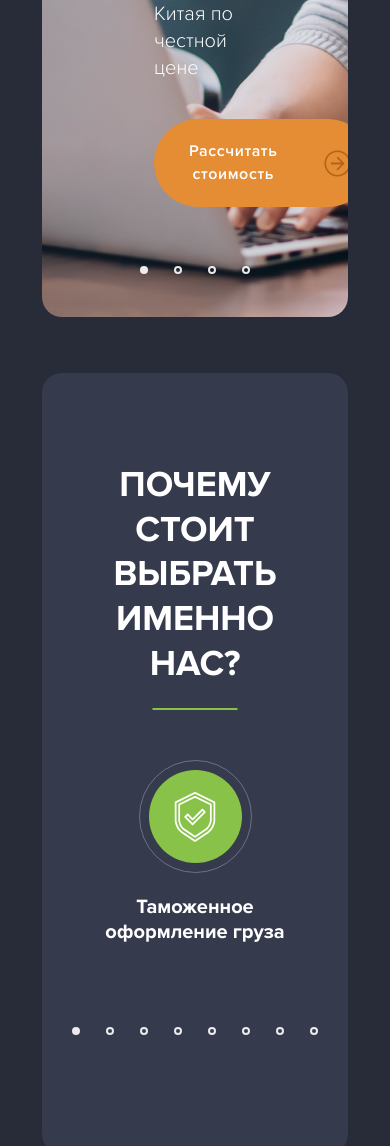
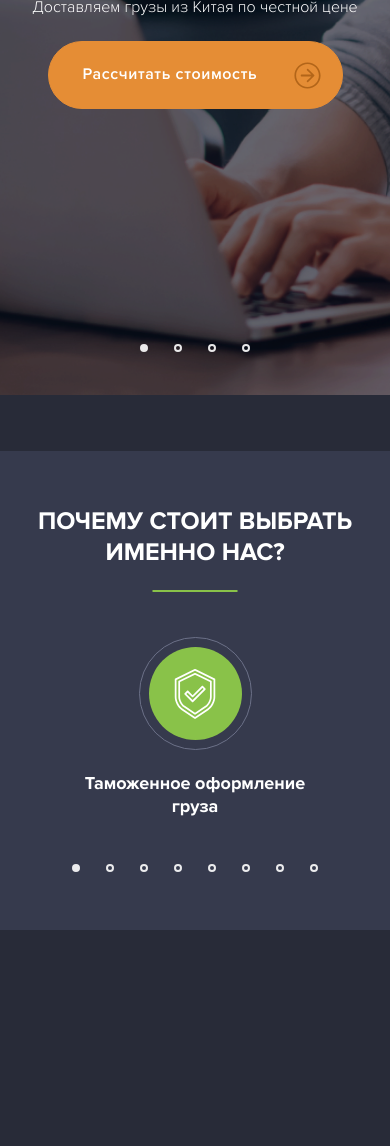
Before and after one commit to S-wq/Master_Tao, a website: page dev/index.html in a window 390 px wide. Shown: the part 450-1596 px from the top of the page. After the commit the page ends 1414 px from the top, so only its background shows below. Drawn offline with nearby package versions, Linux system fonts and the light colour scheme; files that its build step writes are made by us from their sources.

Commit message:
Adv mobile vers

```diff
--- a/dev/assets/js/custom.js
+++ b/dev/assets/js/custom.js
@@ -15,12 +15,20 @@ $(document).ready(function() {
     speed: 500,
     slidesToShow: 1,
     slidesToScroll: 1,
-    appendArrows: '.first-screen-nav'
+    appendArrows: '.first-screen-nav',
+    responsive: [
+      {
+        breakpoint: 991,
+        settings: {
+          arrows: false
+        }
+      }
+    ]
   });
   $('.first-screen').append($('.first-screen-nav'));
 
 
-  mobileOnlySlider("#advanages-slider", true, false, 1024);
+  mobileOnlySlider("#advanages-slider", true, false, 991);
 
   function mobileOnlySlider($slidername, $dots, $arrows, $breakpoint) {
     var slider = $($slidername);
--- a/dev/sass/media/_media_max_width991.scss
+++ b/dev/sass/media/_media_max_width991.scss
@@ -1,6 +1,20 @@
 @media screen and (max-width: 991px) {
+    h1,
+    .h1 {
+        font-size: 32px;
+    }
+
+    h2,
+    .h2 {
+        font-size: 25px;
+    }
+    h5,
+    .h5 {
+        font-size: 18px;
+    }
     .container {
-        padding: 0 20px;
+        padding: 1px 20px 0;
+        z-index: 2;
     }
     header {
         .navbar {
@@ -44,4 +58,67 @@
         background-color: $bg-secondary;
         transform: translate(0, 16px);
     }
+    .first-screen-item {
+        min-height: calc(100vh - 67px);
+        padding: 0;
+        border-radius: 0;
+        text-align: center;
+        &:before {
+            content: '';
+            position: absolute;
+            left: 0;
+            top: 0;
+            right: 0;
+            bottom: 0;
+            background-color: #04051115;
+            z-index: 1;
+
+        }
+        .btn {
+            width: 295px;
+            &.btn-lg {
+
+                .icon {
+                    margin: 0 -14px 0 37px;
+            }
+            }
+        }
+    }
+    .first-screen-title {
+        font-size: 32px;
+        text-align: center;
+        margin: 0 auto 3px;
+    }
+    .first-screen-subtitle {
+        font-size: 16px;
+        text-align: center;
+        margin: 12px auto 22px;
+        max-width: 991px;
+    }
+    .first-screen {
+        max-width: 100%;
+    }
+    section.container-fluid, .container-fluid.first-screen {
+        padding: 54px 0px 60px;
+        position: relative;
+        &:before {
+            content: "";
+            border-radius: 0px;
+            position: absolute;
+            left: 0;
+            right: 0;
+            top: 0;
+            bottom: 0;
+            height: 479px;
+
+        }
+        .slick-dots{
+            position: absolute;
+            bottom: 0px;
+        }
+    }
+    .template-title{
+        margin-bottom: 45px;
+    }
+
 }
```
Also changed, not shown: build/assets/js/custom.js, build/style.css, build/style.min.css, 1 other file.
